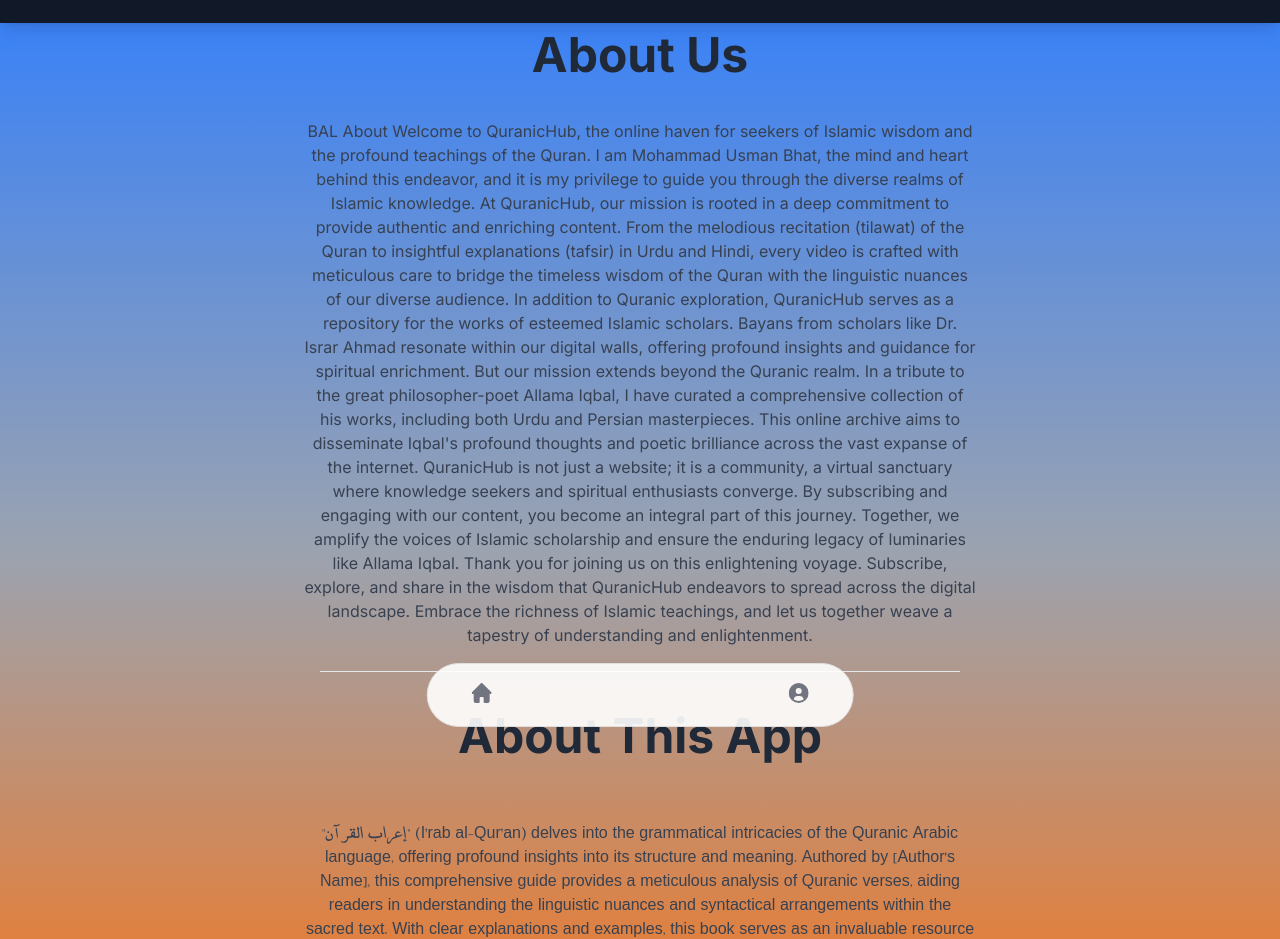
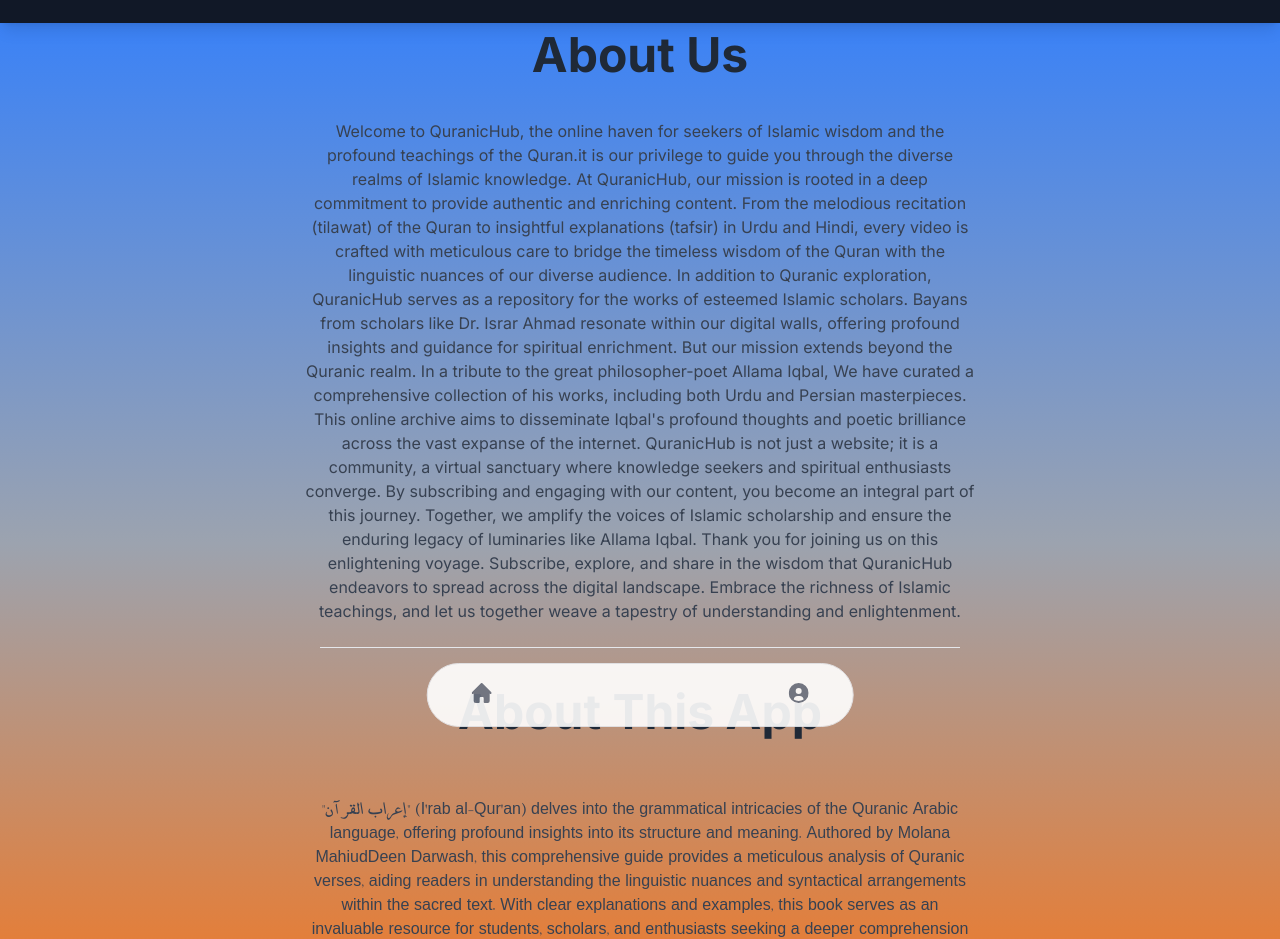
Before and after one commit to Usman-bhat/Quranic-Hub, a Next.js app: page /about in a window 1280 px wide. Shown: the part 57-996 px from the top of the page. Built offline with nearby package versions, Linux system fonts and the light colour scheme.

Commit message:
Update page.tsx

```diff
--- a/app/about/page.tsx
+++ b/app/about/page.tsx
@@ -9,9 +9,8 @@
       <div className="flex flex-col items-center justify-center min-h-screen py-2 bg-gradient-to-b from-blue-500 via-gray-400 to-orange-500">
         <h1 className="text-5xl font-bold text-gray-800 mb-10">About Us</h1>
         <p className="text-gray-700 text-center max-w-2xl">
-          BAL About Welcome to QuranicHub, the online haven for seekers of
-          Islamic wisdom and the profound teachings of the Quran. I am Mohammad
-          Usman Bhat, the mind and heart behind this endeavor, and it is my
+          Welcome to QuranicHub, the online haven for seekers of
+          Islamic wisdom and the profound teachings of the Quran.it is our
           privilege to guide you through the diverse realms of Islamic
           knowledge. At QuranicHub, our mission is rooted in a deep commitment
           to provide authentic and enriching content. From the melodious
@@ -23,7 +22,7 @@
           Bayans from scholars like Dr. Israr Ahmad resonate within our digital
           walls, offering profound insights and guidance for spiritual
           enrichment. But our mission extends beyond the Quranic realm. In a
-          tribute to the great philosopher-poet Allama Iqbal, I have curated a
+          tribute to the great philosopher-poet Allama Iqbal, We have curated a
           comprehensive collection of his works, including both Urdu and Persian
           masterpieces. This online archive aims to disseminate Iqbal's profound
           thoughts and poetic brilliance across the vast expanse of the
@@ -45,7 +44,7 @@
         <p className="text-gray-700 text-center max-w-2xl mt-5 arabicFont">
           "إعراب القرآن" (I'rab al-Qur'an) delves into the grammatical
           intricacies of the Quranic Arabic language, offering profound insights
-          into its structure and meaning. Authored by [Author's Name], this
+          into its structure and meaning. Authored by Molana MahiudDeen Darwash, this
           comprehensive guide provides a meticulous analysis of Quranic verses,
           aiding readers in understanding the linguistic nuances and syntactical
           arrangements within the sacred text. With clear explanations and
```
